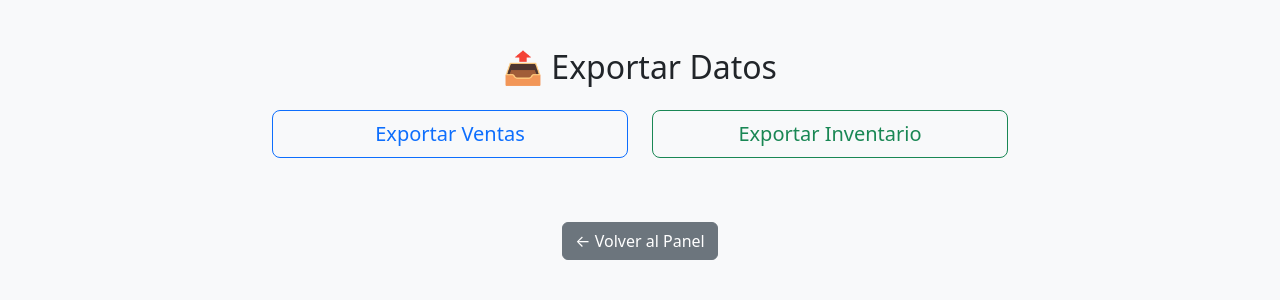
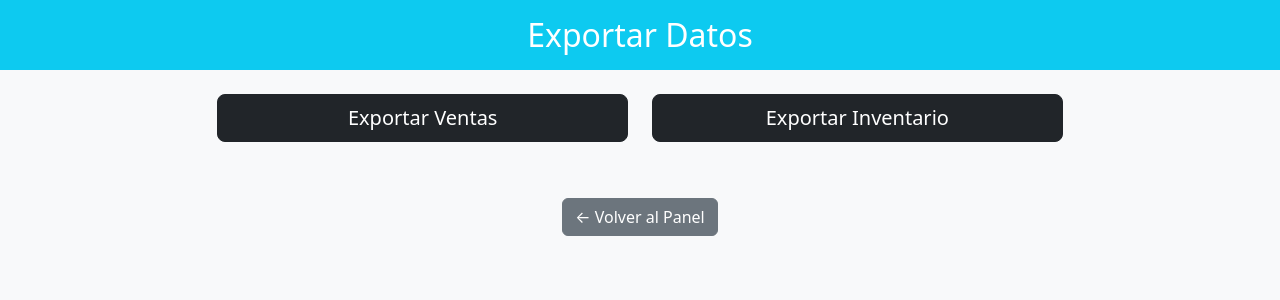
Before and after one commit to kev-abs/kshop-code, a PHP site: page /reportes/exportar_datos.php in a window 1280 px wide. Shown: the top 300 px of the page. Run offline with PHP 8.4, Linux system fonts and the light colour scheme; the visitor is signed in with stand-in values (Sample User, id 1).

Commit message:
Update exportar_datos.php
cambio de comentarios y el uso de bootstrap

```diff
--- a/reportes/exportar_datos.php
+++ b/reportes/exportar_datos.php
@@ -23,24 +23,29 @@ include '../conexion/conexion.php';
 </head>
 <body class="bg-light">
 
-<div class="container mt-5">
-  <!-- Título principal -->
-  <h2 class="text-center mb-4">📤 Exportar Datos</h2>
+    <div class="container-fluid">
+        <div class="row">
+            <div class="col-12 bg-info text-white text-center p-3 mb-4">
+             <h2 class="m-0">Exportar Datos</h2>
+            </div>
+        </div>
+    </div>
 
   <!-- Botones de exportación -->
-  <div class="row justify-content-center mb-5">
-    <div class="col-md-4 text-center">
-      <a href="#" class="btn btn-outline-primary btn-lg w-100 mb-3">Exportar Ventas</a>
+  <div class="row justify-content-center mb-4">
+    <div class="col-md-4 d-grid mb-2">
+      <a href="#" class="btn btn-dark btn-lg">Exportar Ventas</a>
     </div>
-    <div class="col-md-4 text-center">
-      <a href="#" class="btn btn-outline-success btn-lg w-100 mb-3">Exportar Inventario</a>
+    <div class="col-md-4 d-grid mb-2">
+      <a href="#" class="btn btn-dark btn-lg">Exportar Inventario</a>
     </div>
   </div>
 
-  <!-- Botón de volver -->
-  <div class="text-center">
+  <!-- INICIO - Botón de volver -->
+  <div class="text-center mt-5">
     <a href="../paneles/paneladmin.php" class="btn btn-secondary">← Volver al Panel</a>
   </div>
+
 </div>
 
 </body>
```
